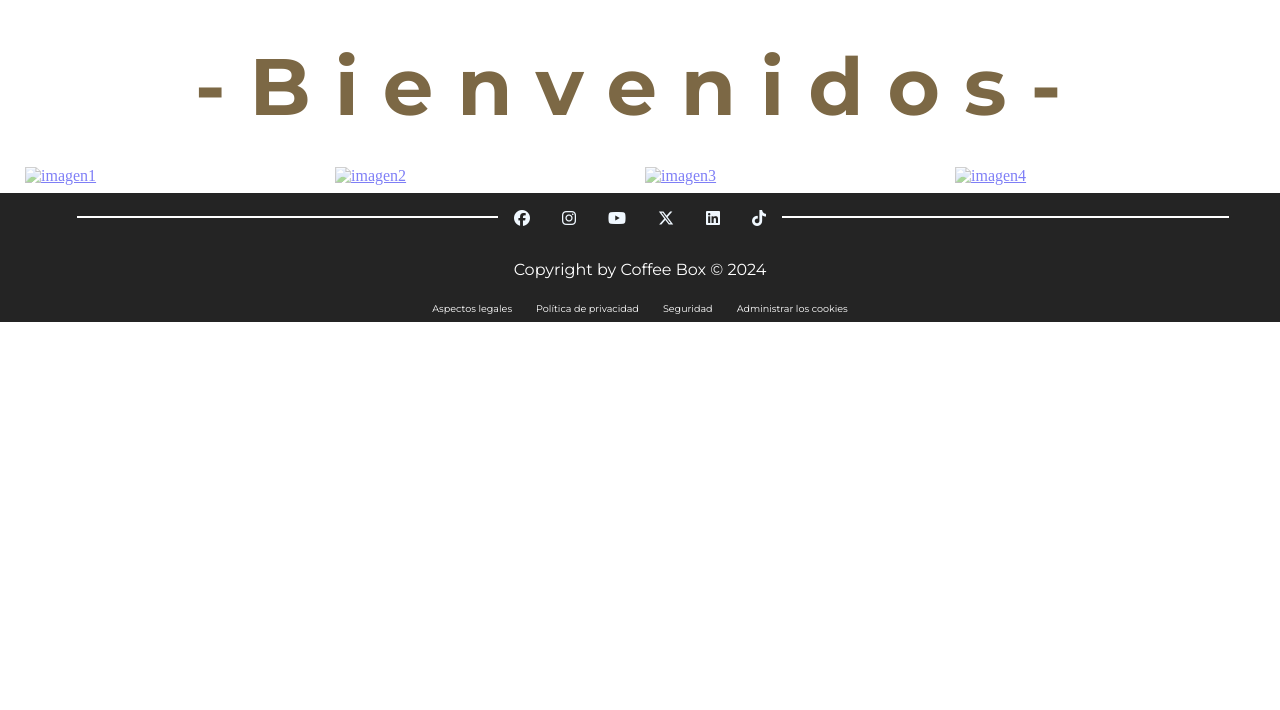
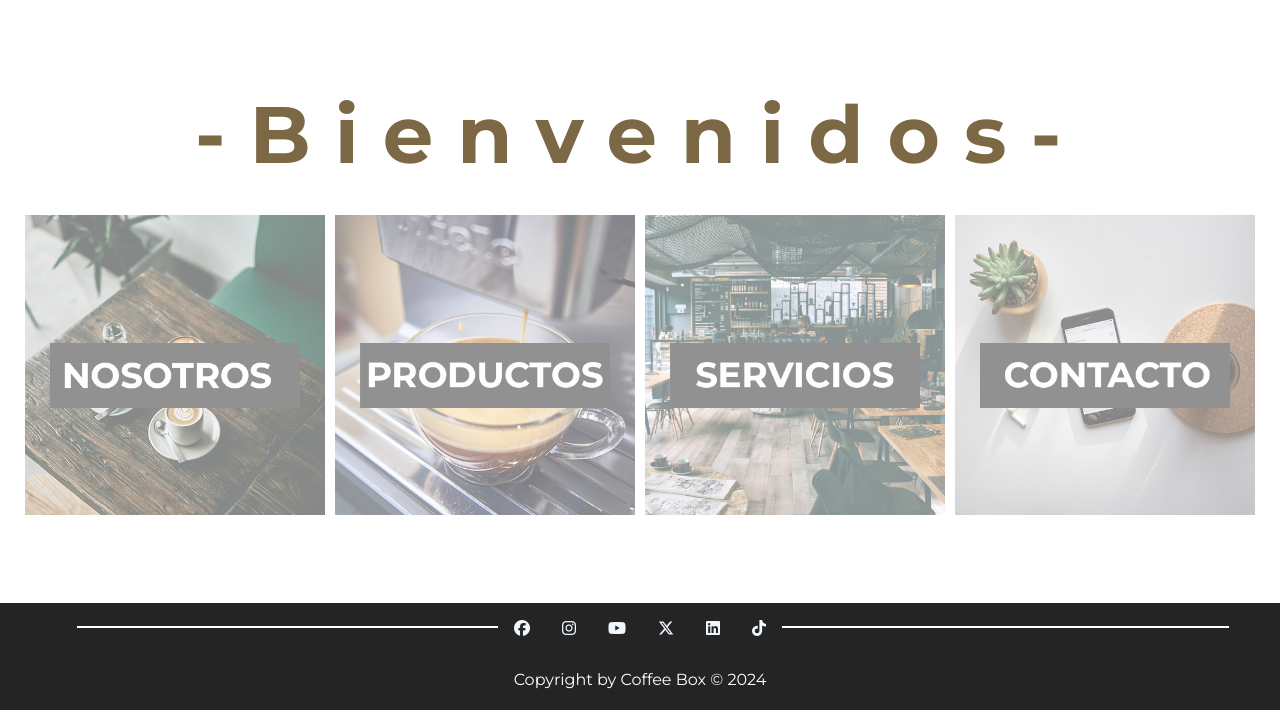
Before and after one commit to MariaVictoriaGomez/tiendadecafe, a plain HTML site: page index.html in a window 1280 px wide. Shown: the part 802-1512 px from the top of the page. Before the commit the page ends 1124 px from the top, so only its background shows below. Drawn offline with nearby package versions, Linux system fonts and the light colour scheme; a script that the page names is missing.

Commit message:
img-galeria

```diff
--- a/index.html
+++ b/index.html
@@ -54,16 +54,16 @@
         </div>
         <div>
             <a href="./pages/quienes-somos.html">
-                <img class="imgaleria" src="./pages/assets/imgIndex/NOSOTROS.png" alt="imagen1">
+                <img class="imgaleria" src="./pages/assets/imgInicio/NOSOTROS.png" alt="imagen1">
             </a>
             <a href="./pages/productos.html">
-                <img class="imgaleria" src="./pages/assets/imgIndex/PRODUCTOS.png" alt="imagen2">
+                <img class="imgaleria" src="./pages/assets/imgInicio/PRODUCTOS.png" alt="imagen2">
             </a>
             <a href="./pages/servicios.html">
-                <img class="imgaleria" src="./pages/assets/imgIndex/SERVICIOS.png" alt="imagen3">
+                <img class="imgaleria" src="./pages/assets/imgInicio/SERVICIOS.png" alt="imagen3">
             </a>
             <a href="./pages/contacto.html">
-                <img class="imgaleria" src="./pages/assets/imgIndex/CONCTACTO.png" alt="imagen4">
+                <img class="imgaleria" src="./pages/assets/imgInicio/CONCTACTO.png" alt="imagen4">
             </a>
         </div>
     </div>
--- a/style.css
+++ b/style.css
@@ -277,6 +277,8 @@ ul#menu li a {
     flex-direction: column;
     align-items: center;
     padding: .5rem;
+    margin-top: 3rem;
+    margin-bottom: 5rem;
 
 }
 
```
Also changed, not shown: pages/assets/imgInicio/CONCTACTO.png (added), pages/assets/imgInicio/NOSOTROS.png (added), pages/assets/imgInicio/PRODUCTOS.png (added), pages/assets/imgInicio/SERVICIOS.png (added).
